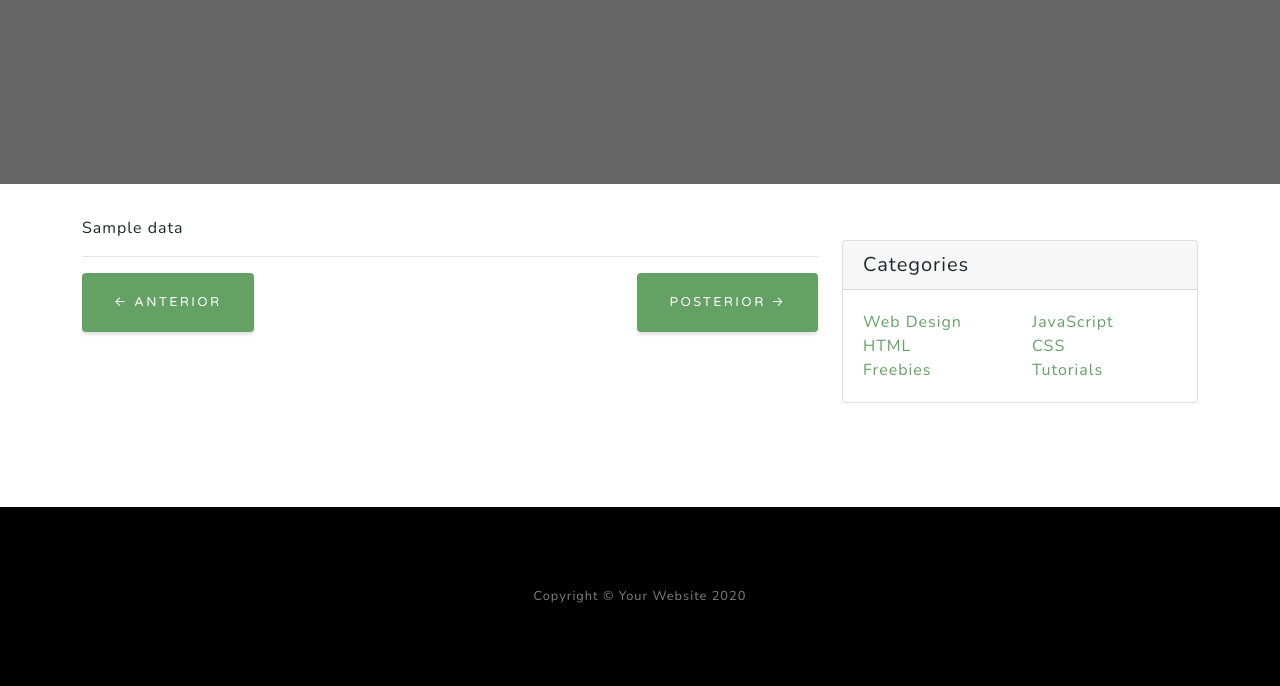
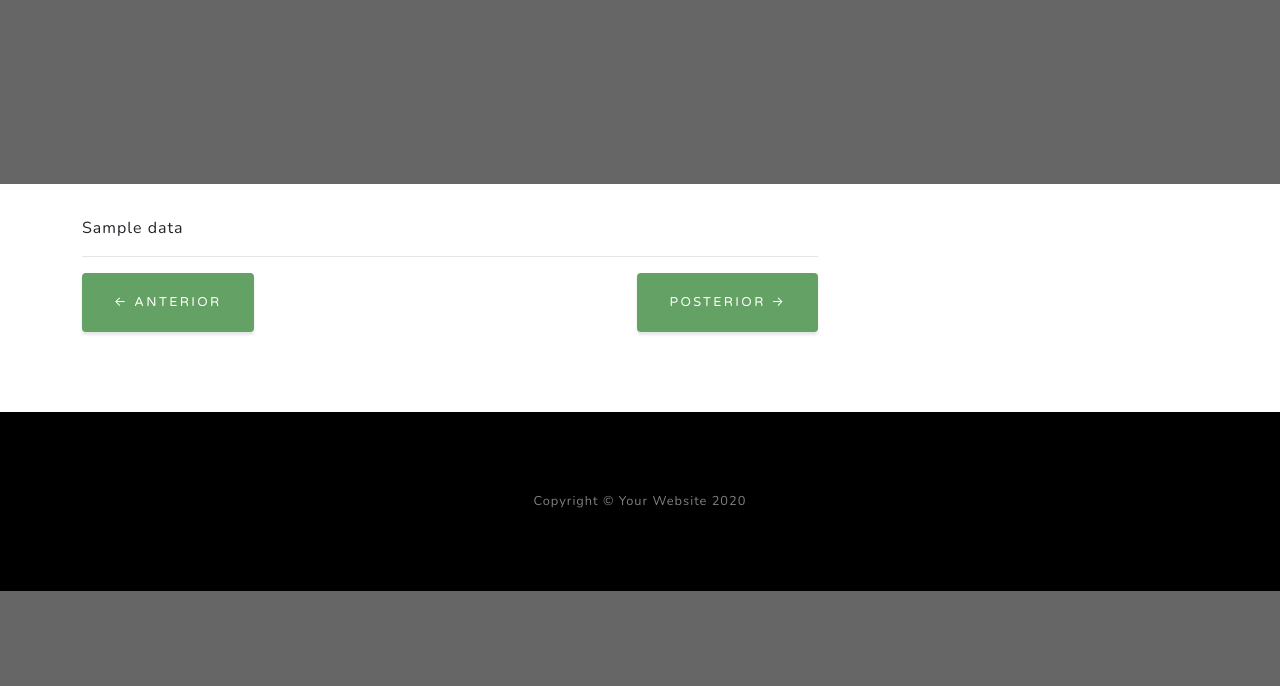
Before and after one commit to SebastianDuranV/proyecto-Geograf-a, a Flask app: template templates/news/oneNews.html in a window 1280 px wide. Shown: the part 456-1142 px from the top of the page. After the commit the page ends 1047 px from the top, so only its background shows below. Run offline with Flask 2, Linux system fonts and the light colour scheme; the template is opened without the code that fills it: most values are stand-ins (such as "Sample title", 1, 10 or a date in 2020); some libraries are stand-ins or nearby versions.

Commit message:
Articulos arreglado 2

```diff
--- a/templates/news/oneNews.html
+++ b/templates/news/oneNews.html
@@ -27,7 +27,7 @@
 
 <div class="container" style="padding-top:4vmin">
     <div class="row">
-      <div class="col-md-8">
+      <div class="col-lg-8 col-md-10 mx-auto">
         {{data.3 | safe}}
         <hr>
         <div class="clearfix">
@@ -43,41 +43,6 @@
 
 
 
-
-  <!-- Categories Widget -->
-        <div class="card my-4">
-          <h5 class="card-header">Categories</h5>
-          <div class="card-body">
-            <div class="row">
-              <div class="col-lg-6">
-                <ul class="list-unstyled mb-0">
-                  <li>
-                    <a href="#">Web Design</a>
-                  </li>
-                  <li>
-                    <a href="#">HTML</a>
-                  </li>
-                  <li>
-                    <a href="#">Freebies</a>
-                  </li>
-                </ul>
-              </div>
-              <div class="col-lg-6">
-                <ul class="list-unstyled mb-0">
-                  <li>
-                    <a href="#">JavaScript</a>
-                  </li>
-                  <li>
-                    <a href="#">CSS</a>
-                  </li>
-                  <li>
-                    <a href="#">Tutorials</a>
-                  </li>
-                </ul>
-              </div>
-            </div>
-          </div>
-        </div>
 
         <!-- Side Widget
         <div class="card my-4">
```
